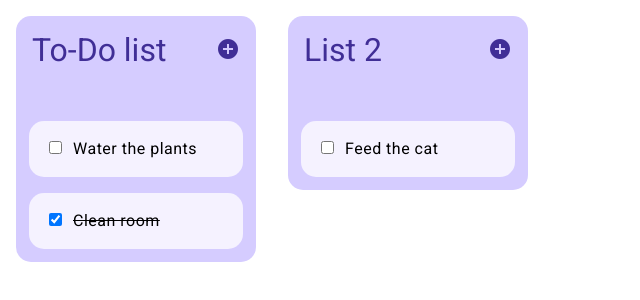
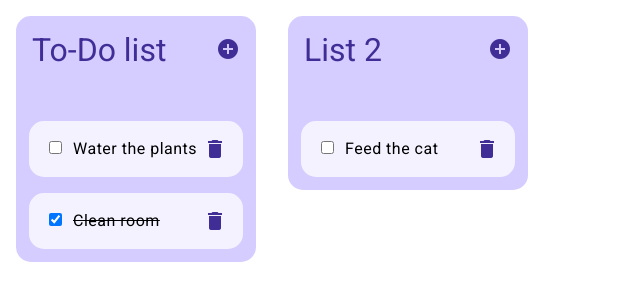
Before and after one commit to Khosheik/matrix, an Angular app: page / in a window 1280 px wide. Shown: the top 300 px of the page, without its empty margins (0-640 px from the left). Built offline with nearby package versions, Linux system fonts and the light colour scheme.

Commit message:
delete icon

```diff
--- a/src/app/lists/list/list.component.html
+++ b/src/app/lists/list/list.component.html
@@ -3,18 +3,33 @@
       <h2>
         <span>{{list.name}}</span>
       </h2>
-      <mat-icon aria-hidden="false" aria-label="Add" fontIcon="add_circle" (click)="openAddTask()"></mat-icon>
+      <mat-icon aria-hidden="false" aria-label="Add a task" fontIcon="add_circle" (click)="openAddTask()"></mat-icon>
     </div>
     <ol>
         @if(addingTask === true){
-            <li><input type="text" #task class="checkboxList" placeholder="Enter your task" (keyup.enter)="addTask(task.value)"></li>
+            <li>
+                <input type="text" #task class="checkboxList" placeholder="Enter your task" (keyup.enter)="addTask(task.value)">
+                <mat-icon class="delete-icon" aria-hidden="false" aria-label="Delete a task" fontIcon="delete"></mat-icon>
+            </li>
         }
         @for (task of list.tasks; track task.id) {
             @if(task.status === 1) {
-            <li><input class="checkboxList" type="checkbox" (click)="changeStatus(task.status)" checked><span>{{task.task}}</span></li>
+            <li>
+                <div>
+                    <input class="checkboxList" type="checkbox" (click)="changeStatus(task.status)" checked>
+                    <span>{{task.task}}</span>
+                </div>
+                <mat-icon class="delete-icon" aria-hidden="false" aria-label="Delete a task" fontIcon="delete"></mat-icon>
+            </li>
             }
             @else {
-            <li><input class="checkboxList" type="checkbox" (click)="changeStatus(task.status)"><span>{{task.task}}</span></li>
+            <li>
+                <div>
+                    <input class="checkboxList" type="checkbox" (click)="changeStatus(task.status)">
+                    <span>{{task.task}}</span>
+                </div>
+                <mat-icon class="delete-icon" aria-hidden="false" aria-label="Delete a task" fontIcon="delete"></mat-icon>
+            </li>
             }
         }
     </ol>
--- a/src/app/lists/list/list.component.scss
+++ b/src/app/lists/list/list.component.scss
@@ -31,6 +31,9 @@
             margin: 0.5em;
             background-color: #F5F2FF;
             border-radius: 15px;
+            display: flex;
+            justify-content: space-between;
+
 
             input[type=checkbox]:checked + span {
                 text-decoration: line-through;
@@ -39,6 +42,15 @@
             span {
                 margin-left: 0.5em;
             }
+
+            input[type=text] {
+                border: none;
+                background-color: #F5F2FF;
+            }
+
+            .delete-icon {
+                color: #402E96;
+            }
         }
     }
 }
```
